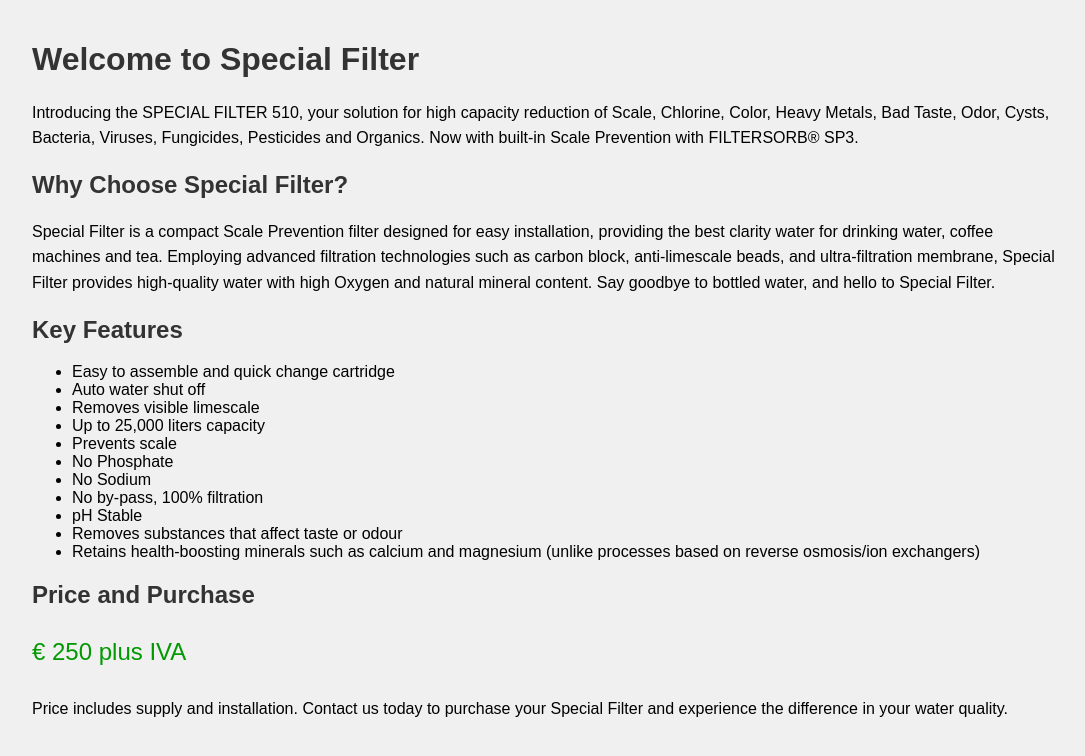
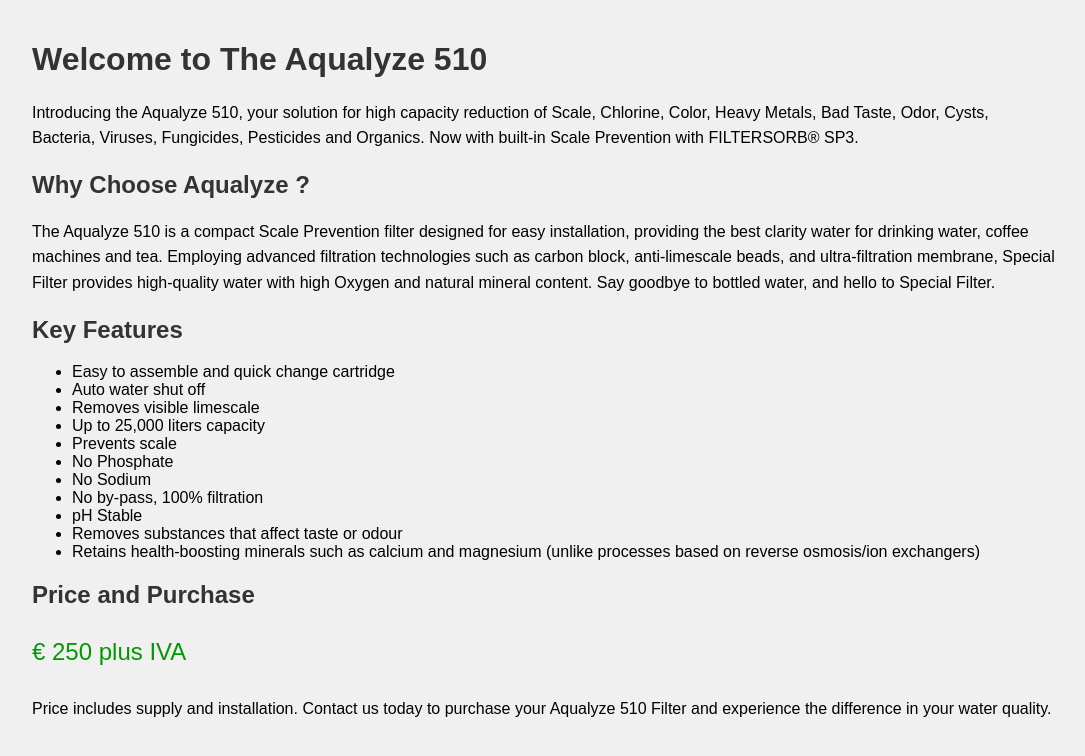
Before and after one commit to DeltaJT/aqualyze, a plain HTML site: page index.html in a window 1280 px wide. Shown: the whole page, without its empty margins (96-1181 px from the left). Drawn offline with Linux system fonts and the light colour scheme.

Commit message:
Update index.html

```diff
--- a/index.html
+++ b/index.html
@@ -1,7 +1,7 @@
 <!DOCTYPE html>
 <html>
 <head>
-    <title>Special Filter - Premium Water Filter</title>
+    <title>Aqualyze - Premium Water Filters</title>
     <style>
         body {
             font-family: Arial, sans-serif;
@@ -28,11 +28,11 @@
 </head>
 <body>
     <div class="container">
-        <h1>Welcome to Special Filter</h1>
-        <p>Introducing the SPECIAL FILTER 510, your solution for high capacity reduction of Scale, Chlorine, Color, Heavy Metals, Bad Taste, Odor, Cysts, Bacteria, Viruses, Fungicides, Pesticides and Organics. Now with built-in Scale Prevention with FILTERSORB® SP3.</p>
+        <h1>Welcome to The Aqualyze 510</h1>
+        <p>Introducing the Aqualyze 510, your solution for high capacity reduction of Scale, Chlorine, Color, Heavy Metals, Bad Taste, Odor, Cysts, Bacteria, Viruses, Fungicides, Pesticides and Organics. Now with built-in Scale Prevention with FILTERSORB® SP3.</p>
 
-        <h2>Why Choose Special Filter?</h2>
-        <p>Special Filter is a compact Scale Prevention filter designed for easy installation, providing the best clarity water for drinking water, coffee machines and tea. Employing advanced filtration technologies such as carbon block, anti-limescale beads, and ultra-filtration membrane, Special Filter provides high-quality water with high Oxygen and natural mineral content. Say goodbye to bottled water, and hello to Special Filter.</p>
+        <h2>Why Choose Aqualyze ?</h2>
+        <p>The Aqualyze 510 is a compact Scale Prevention filter designed for easy installation, providing the best clarity water for drinking water, coffee machines and tea. Employing advanced filtration technologies such as carbon block, anti-limescale beads, and ultra-filtration membrane, Special Filter provides high-quality water with high Oxygen and natural mineral content. Say goodbye to bottled water, and hello to Special Filter.</p>
 
         <h2>Key Features</h2>
         <ul>
@@ -51,7 +51,7 @@
 
         <h2>Price and Purchase</h2>
         <p class="price">€ 250 plus IVA</p>
-        <p>Price includes supply and installation. Contact us today to purchase your Special Filter and experience the difference in your water quality.</p>
+        <p>Price includes supply and installation. Contact us today to purchase your Aqualyze 510 Filter and experience the difference in your water quality.</p>
     </div>
 </body>
 </html>
```
